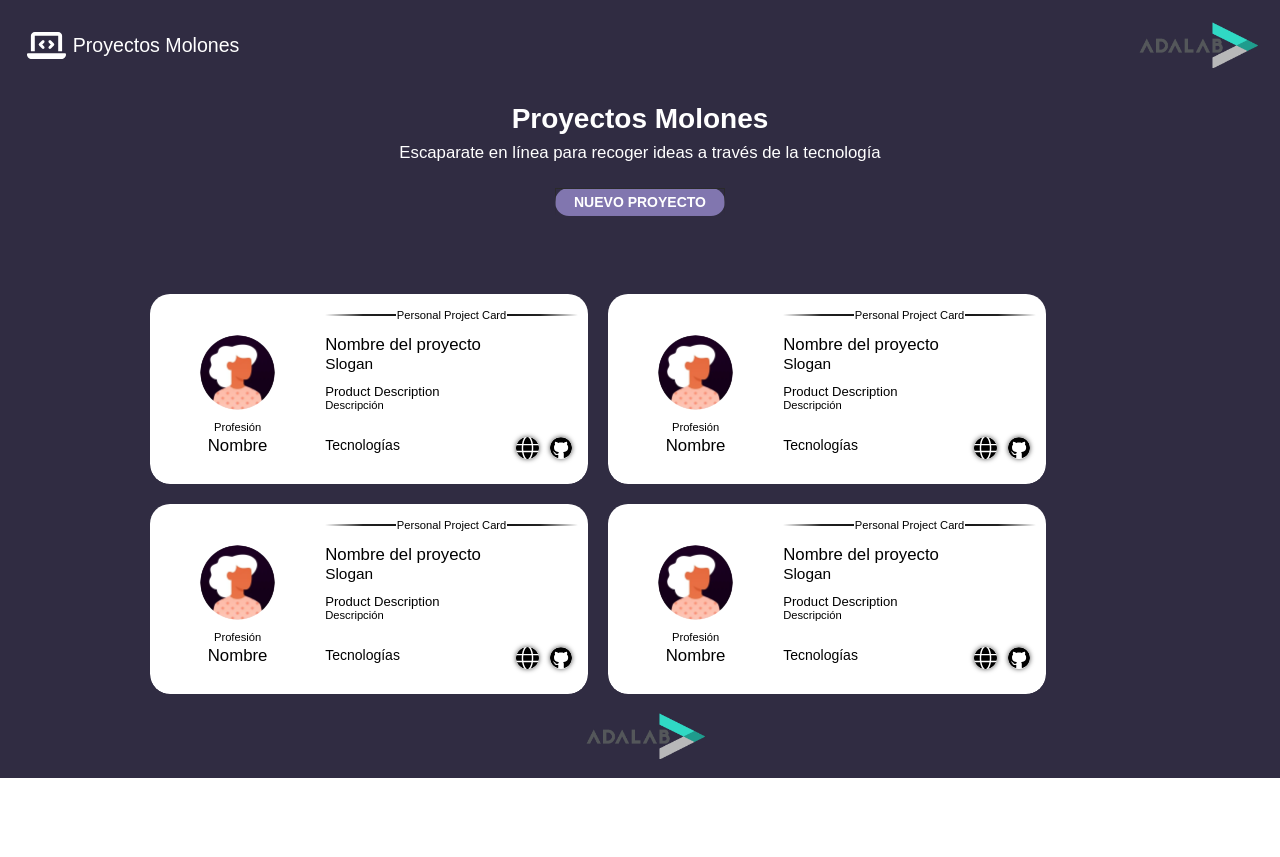
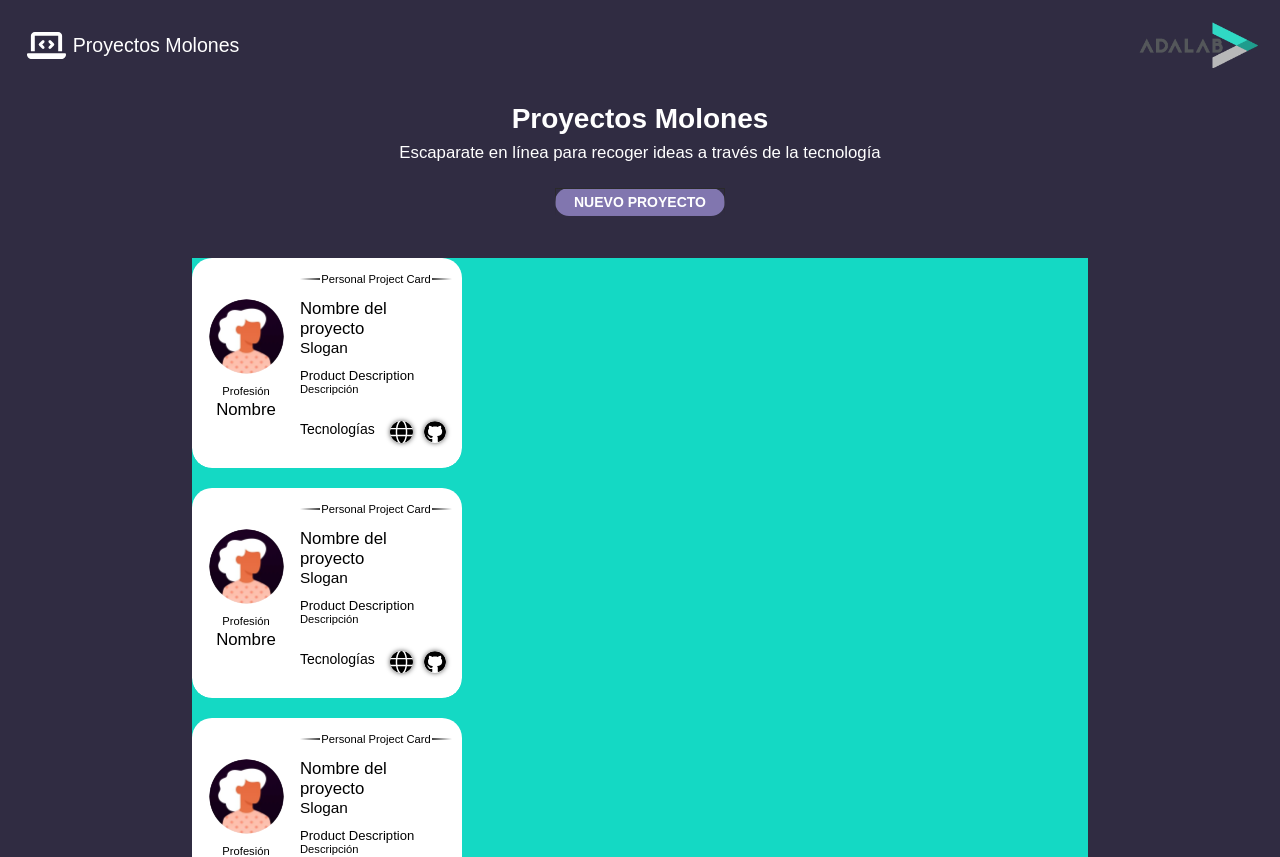
Before and after one commit to Loreto94/project-promo-48-module-4-team-2, a React (Vite) app: page /#/projects in a window 1280 px wide. Shown: the top 857 px of the page. Before the commit the page ends 800 px from the top, so only its background shows below. Built offline with nearby package versions, Linux system fonts and the light colour scheme.

Commit message:
Add styles to projects list

```diff
--- a/src/components/App.jsx
+++ b/src/components/App.jsx
@@ -112,12 +112,12 @@ function App() {
   return (
     <div className="container">
       <Header />
-      <main className="main">
+      <main>
         <Routes>
           <Route
             path="/"
             element={
-              <>
+              <section className="main">
                 <Hero textButton="Ver proyectos" linkButton="/projects" />
                 <Preview project={projectInfo} />
                 <Form
@@ -136,12 +136,16 @@ function App() {
                   url={url}
                   isHidden={isHidden}
                 />
-              </>
+              </section>
             }
           />
           <Route
             path="/projects"
-            element={<ProjectsList project={projectInfo} />}
+            element={
+              <section className="second--main">
+                <ProjectsList project={projectInfo} />
+              </section>
+            }
           />
         </Routes>
       </main>
--- a/src/scss/layout/_main.scss
+++ b/src/scss/layout/_main.scss
@@ -12,6 +12,10 @@
     display: grid;
     grid-template-columns: 6fr 5fr;
     gap: 2rem;
+  }
+
+  .cardList {
+    background-color: #14d9c4;
   }
 }
 
@@ -54,11 +58,22 @@
   transform: translateY(-45px);
 }
 
+.cardList--container {
+  display: flex;
+  justify-content: center;
+  min-height: 85vh;
+}
+
 .cardList {
   width: 70vw;
-  display: grid;
-  grid-template-columns: 1fr 1fr;
+  display: flex;
+  flex-direction: column;
+  flex-wrap: wrap;
   gap: 20px;
+
+  li {
+    max-width: 270px;
+  }
 }
 
 .card {
```
